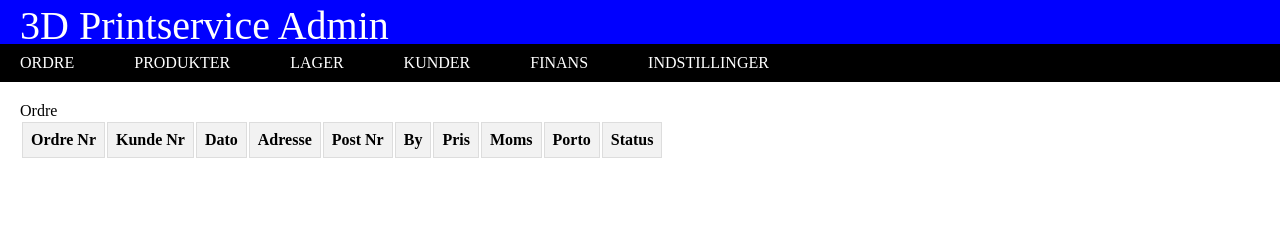
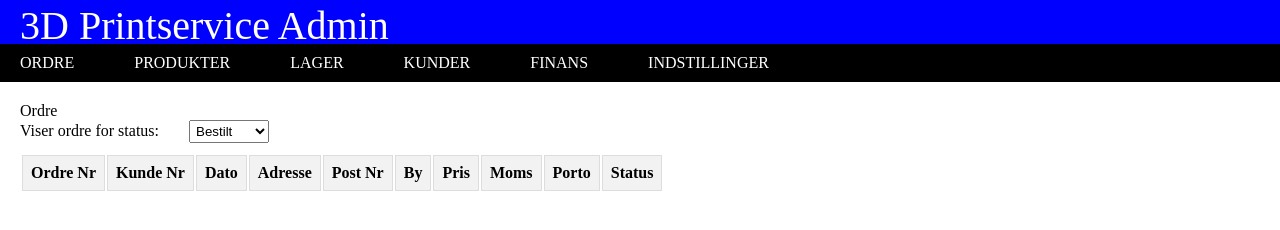
Before and after one commit to Bransholm/Next_3D_Printservice_Frontend, a plain HTML site: page admin/index.html in a window 1280 px wide. Both pictures are taken after a click on the link "ORDRE". Drawn offline with Linux system fonts and the light colour scheme; no server answers.

Commit message:
Filter for status implemented

```diff
--- a/admin/admin-controller/admin-main.js
+++ b/admin/admin-controller/admin-main.js
@@ -30,6 +30,7 @@ import {
   adminSearchContent,
 } from "./admin-catalogue-filter-search.js";
 import { generateOrdersDom } from "../admin-view/oders-update-dom.js";
+import { ordersFilter, ordersStatusValue } from "./orders-filter.js";
 
 // initiate the admin site
 function startAdmin() {
@@ -107,6 +108,7 @@ function startEventListernes() {
   document
     .querySelector("#updateCatalogueForm")
     .addEventListener("submit", submitCatalogueUpdate);
+
   // Eventlistener for active filter on productpage
   document
     .querySelector("#filter-active")
@@ -116,6 +118,11 @@ function startEventListernes() {
   document
     .querySelector("#admin-search-button")
     .addEventListener("click", adminSearchContent);
+
+  // Eventlistener for status filter on Orders page
+  document
+    .querySelector("#orders-filter-status")
+    .addEventListener("change", ordersFilter);
 }
 
 // shows the catalogue items to the admin
--- a/admin/admin-controller/orders-filter.js
+++ b/admin/admin-controller/orders-filter.js
@@ -0,0 +1,14 @@
+// Import needed
+
+// This file handles the orders filter on the admin Orders page
+
+// The filter variable used with the filter on the Orders page
+let ordersStatusValue = "ordered";
+
+// Sets the active filter term from the admin product catalogue page filter input into the filter variable
+async function ordersFilter(event) {
+  ordersStatusValue = event.target.value;
+  console.log(`ordersStatusValue: ${ordersStatusValue}`);
+}
+
+export { ordersFilter, ordersStatusValue };
--- a/admin/admin-style.css
+++ b/admin/admin-style.css
@@ -63,6 +63,10 @@ main {
 
 /*orders*/
 .order-status-selector {
+  width: 80px;
+}
+
+#status-options {
   width: 80px;
 }
 
--- a/admin/index.html
+++ b/admin/index.html
@@ -28,6 +28,18 @@
 
         <!-- Section orders -->
         <section id="orders" class="view-content">Ordre
+
+        <!-- The admin dropdown active filter -->
+        <div id="admin-orders-filter">
+        <container id="orders-filter-status">
+        <label for="status-options">Viser ordre for status:</label>
+        <select id="status-options">
+        <option value="ordered" selected>Bestilt</option>
+        <option value="paid">Betalt</option>
+        <option value="delivered">Afsendt</option>
+        </select>
+        </container>
+
            <table id="orders-overview-table">
         <thead>
           <tr>
```
